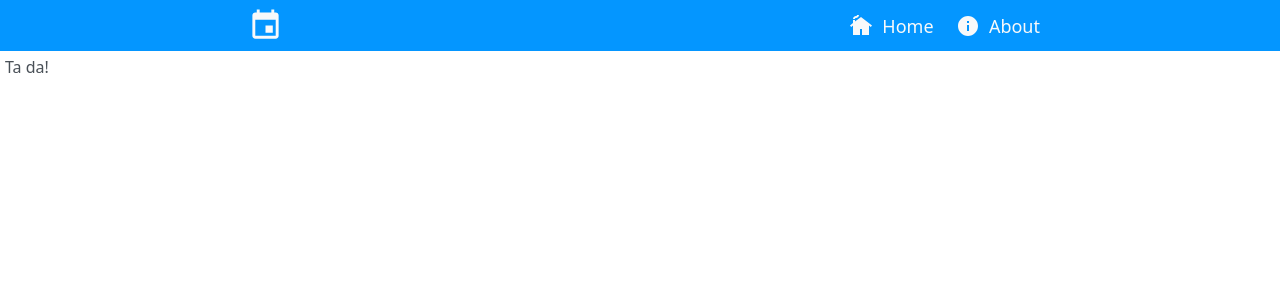
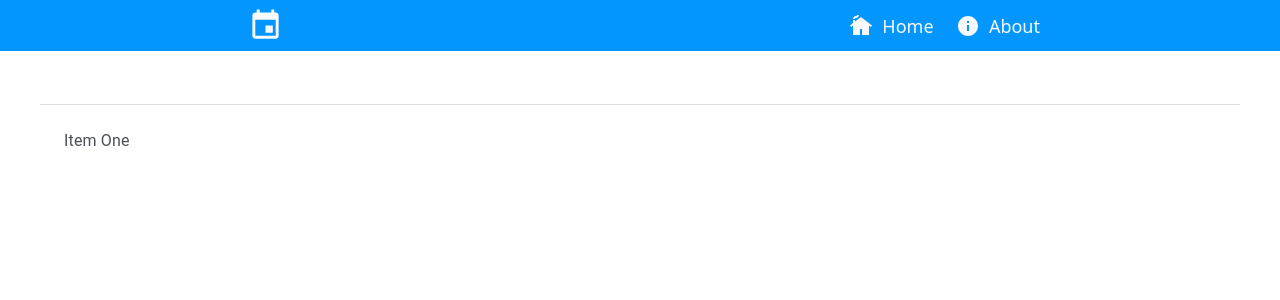
Before and after one commit to Sun-Mountain/GenConCal, a Next.js app in the folder frontend/: page / in a window 1280 px wide. Shown: the top 300 px of the page. Built offline with nearby package versions, Linux system fonts and the light colour scheme.

Commit message:
tabs refactored

```diff
--- /dev/null
+++ b/frontend/assets/interfaces/Component.tsx
@@ -0,0 +1,7 @@
+import { ReactNode } from "react";
+
+export interface TabPanelProps {
+  children?: ReactNode;
+  index: number;
+  value: number;
+}
--- a/frontend/assets/styles/base/0_base.scss
+++ b/frontend/assets/styles/base/0_base.scss
@@ -7,6 +7,8 @@ body {
 }
 
 main {
+  margin: 0 auto;
+  max-width: 1200px;
   padding: 5px;
 }
 
--- a/frontend/assets/styles/base/variables.scss
+++ b/frontend/assets/styles/base/variables.scss
@@ -21,3 +21,6 @@ $nav-bg: $dodger;
 $nav-color: $seasalt;
 $nav-link-color: $seasalt;
 $nav-link-hover: $lightOrange;
+
+// Tabs
+$border-color: $eerie;
--- a/frontend/assets/styles/components/0_components.scss
+++ b/frontend/assets/styles/components/0_components.scss
@@ -1 +1,2 @@
 @import './navigation.scss';
+@import './ui.scss';
--- /dev/null
+++ b/frontend/assets/styles/components/ui.scss
@@ -0,0 +1,10 @@
+#daily-tabs-container {
+  button {
+    border: 1px solid $border-color;
+    border-bottom: 0;
+  }
+
+  button+button {
+    border-left: 0;
+  }
+}
--- /dev/null
+++ b/frontend/components/UI/TabPanel.tsx
@@ -0,0 +1,23 @@
+import { TabPanelProps } from "@/assets/interfaces/Component";
+import Typography from '@mui/material/Typography';
+import Box from '@mui/material/Box';
+
+export default function TabPanel(props: TabPanelProps) {
+  const { children, value, index, ...other } = props;
+
+  return (
+    <div
+      role="tabpanel"
+      hidden={value !== index}
+      id={`simple-tabpanel-${index}`}
+      aria-labelledby={`simple-tab-${index}`}
+      {...other}
+    >
+      {value === index && (
+        <Box sx={{ p: 3 }}>
+          <Typography>{children}</Typography>
+        </Box>
+      )}
+    </div>
+  );
+}
--- /dev/null
+++ b/frontend/components/UI/Tabs.tsx
@@ -0,0 +1,42 @@
+import { SyntheticEvent, useState } from 'react';
+import Tabs from '@mui/material/Tabs';
+import Tab from '@mui/material/Tab';
+import Box from '@mui/material/Box';
+
+import TabPanel from '@/components/UI/TabPanel';
+import a11yProps from '@/helpers/a11yProps';
+
+import { filterTypes } from '@/pages/_app';
+
+const days = Object.keys(filterTypes.startDates).sort();
+
+export default function BasicTabs() {
+  const [tab, setTab] = useState(0);
+
+  const handleChange = (event: SyntheticEvent, newTab: number) => {
+    setTab(newTab);
+  };
+
+  return (
+    <Box id='daily-tabs-container' sx={{ width: '100%' }}>
+      <Box sx={{ borderBottom: 1, borderColor: 'divider' }}>
+        <Tabs value={tab} onChange={handleChange} aria-label="basic tabs example">
+          {days.map((day, index) => {
+            return (
+              <Tab key={day} label={day} {...a11yProps(index)} />
+            )
+          })}
+        </Tabs>
+      </Box>
+      <TabPanel value={tab} index={0}>
+        Item One
+      </TabPanel>
+      <TabPanel value={tab} index={1}>
+        Item Two
+      </TabPanel>
+      <TabPanel value={tab} index={2}>
+        Item Three
+      </TabPanel>
+    </Box>
+  );
+}
--- /dev/null
+++ b/frontend/helpers/a11yProps.tsx
@@ -0,0 +1,6 @@
+export default function a11yProps(index: number) {
+  return {
+    id: `simple-tab-${index}`,
+    'aria-controls': `simple-tabpanel-${index}`,
+  };
+}
--- a/frontend/pages/index.tsx
+++ b/frontend/pages/index.tsx
@@ -1,12 +1,12 @@
 import { filterTypes } from "@/pages/_app";
+import Tabs from '@/components/UI/Tabs';
 
 export default function Home () {
   console.log(filterTypes)
 
-
   return (
     <>
-      Ta da!
+      <Tabs />
     </>
   )
 }
```
